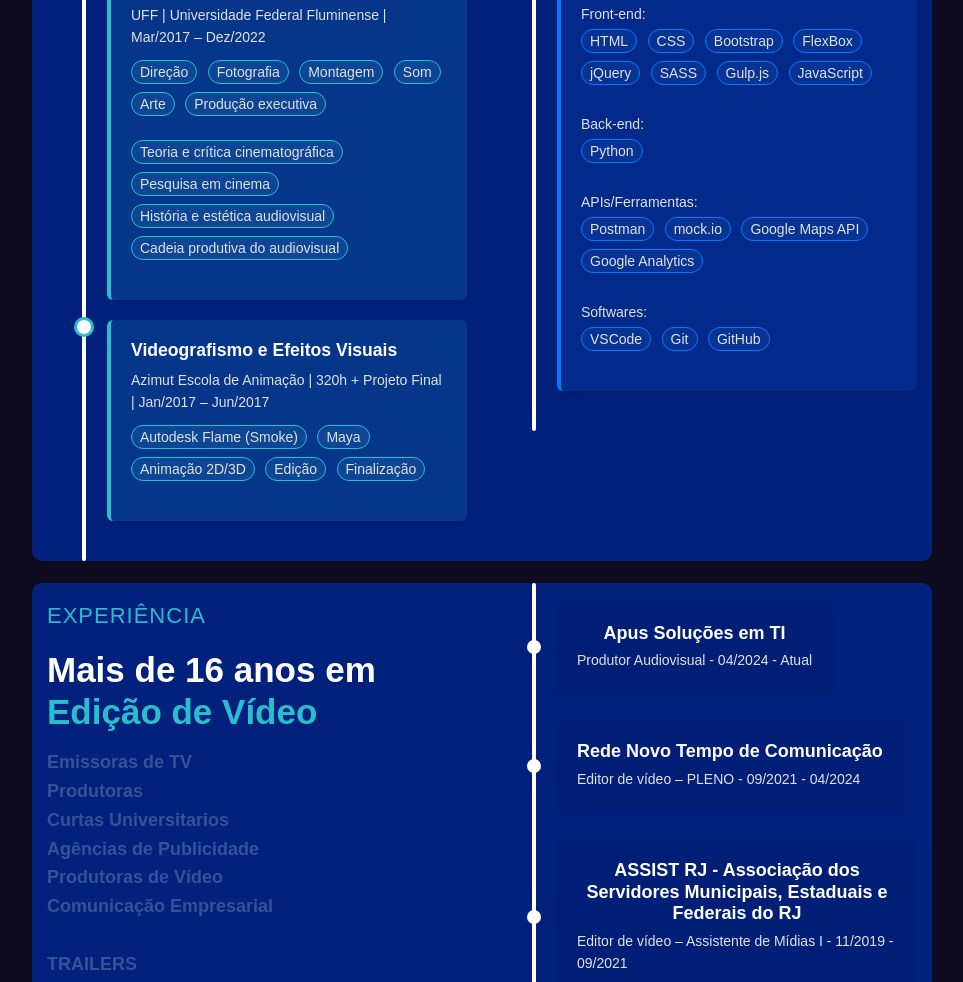
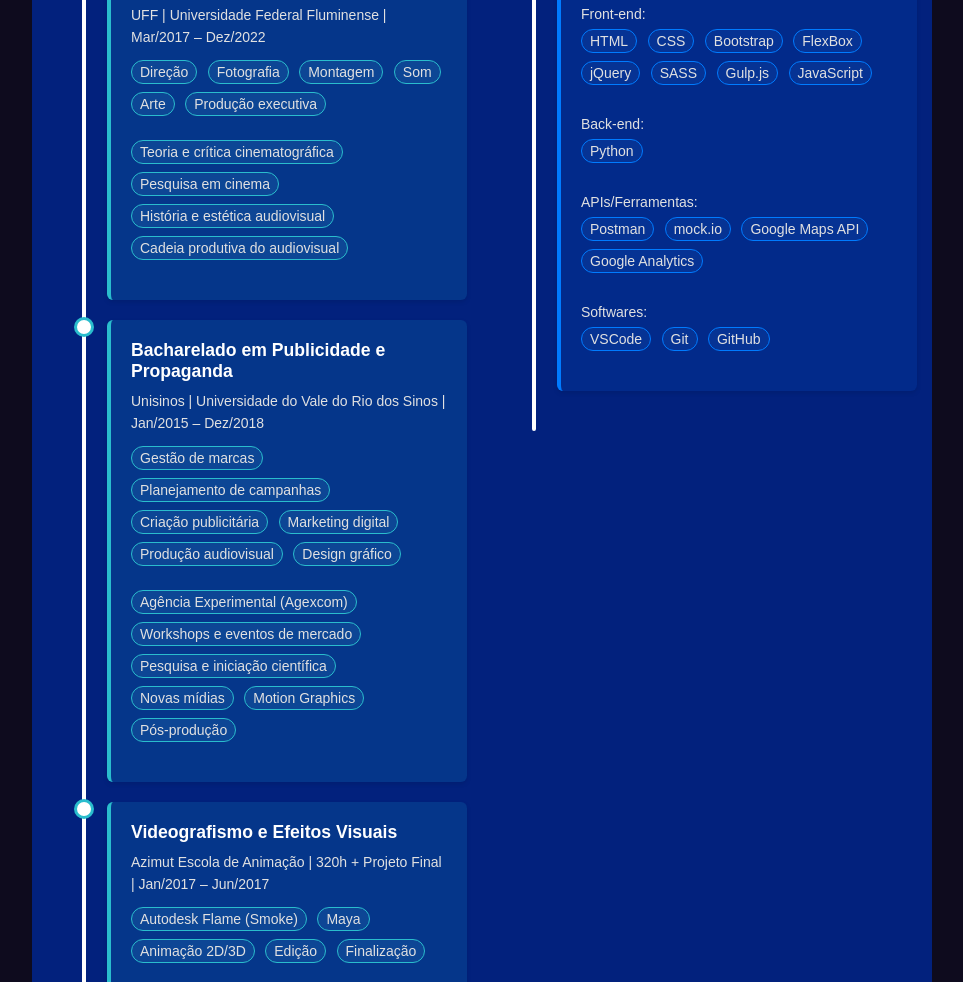
Before and after one commit to alexmacielferreira1/Portfolio-Alex, a website: page index.html in a window 1280 px wide. Shown: the part 1150-2132 px from the top of the page, without its empty margins (158-1121 px from the left). Drawn offline with nearby package versions, Linux system fonts and the light colour scheme; no server answers; a script that the page names is missing; a small style sheet from the web is missing.

Commit message:
Atualizacao 23-07

```diff
--- a/index.html
+++ b/index.html
@@ -53,12 +53,12 @@
             <ul class="nav nav-pills d-block d-lg-flex " id="cabecalho">
                 <li class="nav-item fw-bold">
                     <a class="nav-link" href="#home">
-                       INÍCIO
+                        INÍCIO
                     </a>
                 </li>
                 <li class="nav-item fw-bold">
                     <a class="nav-link" href="#about">
-                       SOBRE
+                        SOBRE
                     </a>
                 </li>
                 <li class="nav-item fw-bold">
@@ -205,7 +205,7 @@
 
 </section>
 <div  class="section-divider"></div>
-   <!-- Formação -->
+  <!-- Formação -->
 <section id="edu">
     <div class="container">
       <div class="content-left">
@@ -271,7 +271,31 @@
     </div>
   </li>
 
+<!-- Bacharelado Publicidade -->
+<li class="audiovisual">
+  <div class="timeline-content">
+    <h5 class="titulo-curso">Bacharelado em Publicidade e Propaganda</h5>
+    <span class="instituicao">Unisinos | Universidade do Vale do Rio dos Sinos | Jan/2015 – Dez/2018</span>
 
+    <p>
+      <span class="badge">Gestão de marcas</span>
+      <span class="badge">Planejamento de campanhas</span>
+      <span class="badge">Criação publicitária</span>
+      <span class="badge">Marketing digital</span>
+      <span class="badge">Produção audiovisual</span>
+      <span class="badge">Design gráfico</span>
+    </p>
+
+    <p>
+      <span class="badge">Agência Experimental (Agexcom)</span>
+      <span class="badge">Workshops e eventos de mercado</span>
+      <span class="badge">Pesquisa e iniciação científica</span>
+      <span class="badge">Novas mídias</span>
+      <span class="badge">Motion Graphics</span>
+      <span class="badge">Pós-produção</span>
+    </p>
+  </div>
+</li>
                   <!-- Curso Azimut -->
                   <li class="audiovisual">
                     <div class="timeline-content">
```
